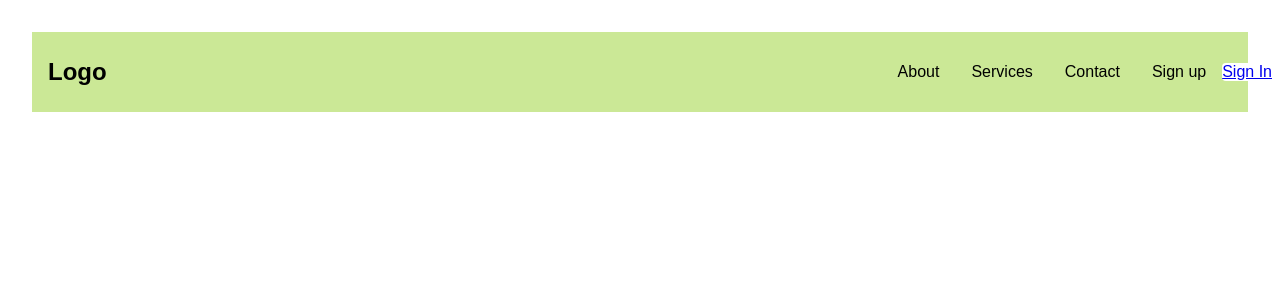
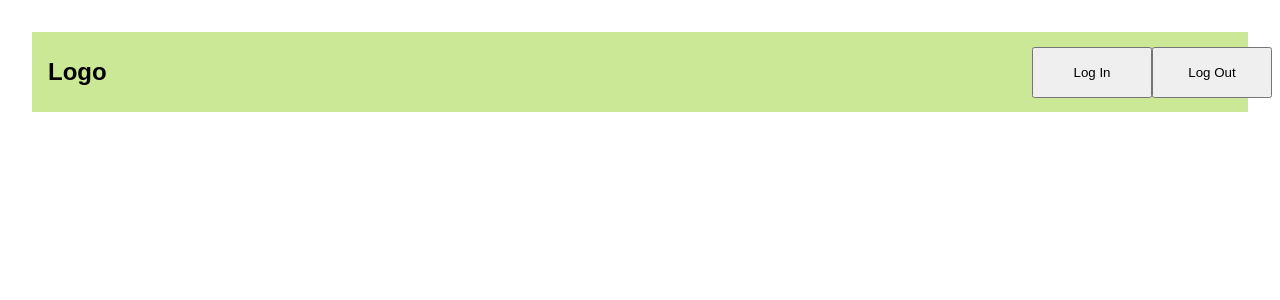
Before and after one commit to dwaynediddy/coffeeproject, a React (Create React App) app: page / in a window 1280 px wide. Shown: the top 300 px of the page. Built offline with nearby package versions, Linux system fonts and the light colour scheme.

Commit message:
lopginoutbutton added to head

```diff
--- a/src/App.js
+++ b/src/App.js
@@ -1,6 +1,6 @@
 import './App.css'
-import Navbar from './navigation/Navbar'
-import { BrowserRouter as Router } from 'react-router-dom'
+import Navbar from './components/Navbar'
+import { BrowserRouter as Router, Switch } from 'react-router-dom'
 
 function App() {
   return (
--- /dev/null
+++ b/src/components/Navbar.js
@@ -0,0 +1,39 @@
+import React from 'react'
+import {
+    NavLink,
+    Nav,
+    Bars,
+    NavMenu,
+    NavBtn,
+    NavBtnLink
+} from './NavBarElements'
+
+import { useAuth0 } from '@auth0/auth0-react'
+
+import LoginButton from './LoginButton'
+import LogoutButton from './LogoutButton'
+import Profile from './Profile'
+
+
+
+const Navbar = () => {
+    return (
+        <>
+            <Nav>
+                <NavLink to='/'>
+                    <h1>Logo</h1>
+                </NavLink>
+                <Bars />
+                <NavMenu>
+
+                    <NavBtn>
+                        <LoginButton />
+                        <LogoutButton />
+                    </NavBtn>
+                </NavMenu>
+            </Nav>
+        </>
+    )
+}
+
+export default Navbar
--- a/src/navigation/Navbar.js
+++ /dev/null
@@ -1,42 +0,0 @@
-import React from 'react'
-import {
-    NavLink,
-    Nav,
-    Bars,
-    NavMenu,
-    NavBtn,
-    NavBtnLink
-} from './NavBarElements'
-
-const Navbar = () => {
-    return (
-        <>
-            <Nav>
-                <NavLink to='/'>
-                    <h1>Logo</h1>
-                </NavLink>
-                <Bars />
-                <NavMenu>
-                    <NavLink to='/about' activeStyle>
-                        About
-                    </NavLink>
-                    <NavLink to='/services' activeStyle>
-                        Services
-                    </NavLink>
-                    <NavLink to='/contact-us' activeStyle>
-                        Contact
-                    </NavLink>
-                    <NavLink to='/sign-up' activeStyle>
-                        Sign up
-                    </NavLink>
-
-                    <NavBtn>
-                        <NavBtnLink to='/signin'>Sign In</NavBtnLink>
-                    </NavBtn>
-                </NavMenu>
-            </Nav>
-        </>
-    )
-}
-
-export default Navbar
```
Also changed, not shown: src/components/NavBarElements.js (renamed from src/navigation/NavBarElements.js).
